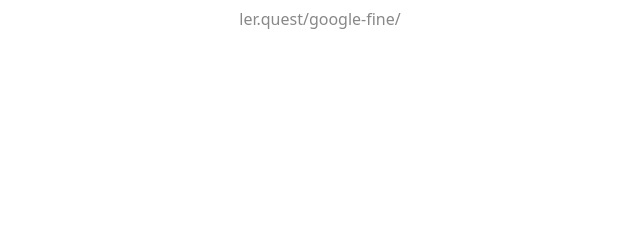
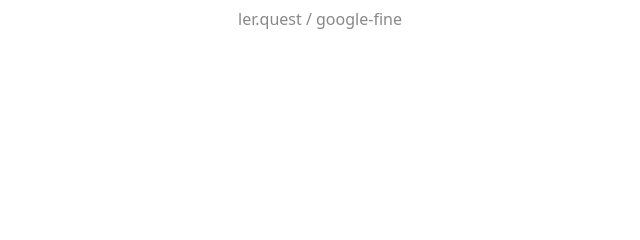
Before and after one commit to lameuler/google-fine, a website built with Vite: page src/index.html in a window 1280 px wide. Shown: the top 240 px of the page, 320-960 px from the left. Built offline with nearby package versions, Linux system fonts and the light colour scheme; a web font is replaced by a local one.

Commit message:
change header link display

```diff
--- a/src/index.html
+++ b/src/index.html
@@ -14,7 +14,9 @@
 </head>
 <body>
     <header>
-        <a href="https://ler.quest/google-fine/">ler.quest/google-fine/</a>
+        <a href="https://ler.quest">ler.quest</a>
+        /
+        <a href="/google-fine/">google-fine</a>
     </header>
     <main>
         <h1>How much does Google currently owe Russia?</h1>
```
